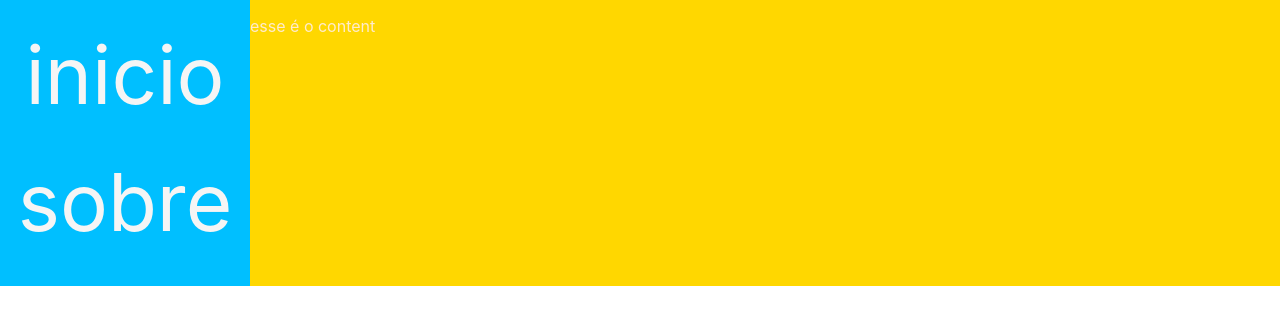
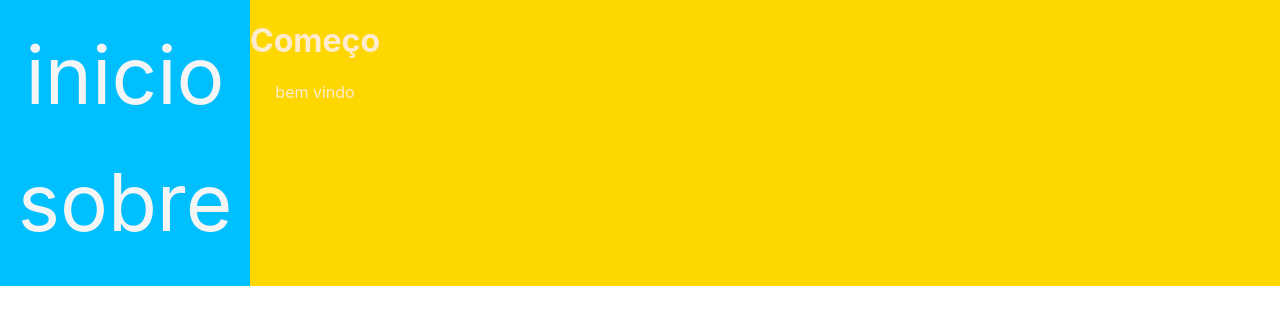
Before and after one commit to viniciusgit2/perfect-react, a React (Create React App) app: page / in a window 1280 px wide. Shown: the top 324 px of the page. Built offline with nearby package versions, Linux system fonts and the light colour scheme.

Commit message:
agora foi a transiçãO de tela

```diff
--- a/src/App.jsx
+++ b/src/App.jsx
@@ -1,11 +1,17 @@
-import React from "react";
 import './App.css'
-import Menu from "./navegação/Menu";
-import Contente from "./navegação/Contente";
-const App=props =>(
-<div className="App">
-<Menu></Menu>
-<Contente></Contente>
-</div>
+import React from 'react'
+
+import { BrowserRouter } from  'react-router-dom' // essa importação mudou
+import Menu from './navegação/Menu'
+import  Contente from './navegação/Contente'
+
+
+const App = props => (
+    <div className="App">
+        <BrowserRouter>
+            <Menu />
+            <Contente />
+        </BrowserRouter>
+    </div>
 )
-export default App
+ export default App
--- a/src/index.js
+++ b/src/index.js
@@ -1,7 +1,7 @@
 import React from 'react';
 import ReactDOM from 'react-dom/client';
 import './index.css';
-import App from './App';
+import App from './App'
 import reportWebVitals from './reportWebVitals';
 
 const root = ReactDOM.createRoot(document.getElementById('root'));
--- a/src/navegação/Contente.jsx
+++ b/src/navegação/Contente.jsx
@@ -1,9 +1,20 @@
 import React from "react";
-import App from "../App.css";
+import { Routes, Route } from "react-router-dom"; // Importe esses arquivos
+ import  Home from '../../src/Home'
+ import  About from '../navegação/About'
+ import  Menu from '../navegação/Menu'
 
-const Contente=props =>(
-<main className="Contente">
-<p>esse é o content</p>
-</main>
-)
-export default Contente
+
+const Contente = props => (
+  <main className="Contente">
+    {/* Toda essa parte está diferente da do professor, analisem as diferenças */}
+    <Routes>
+    <Route path="/About"  element={<About />}></Route>
+    <Route path="/" exact element={<Home />} />
+
+    </Routes>
+    {/* --------------------------------------------------- */}
+  </main>
+);
+
+export default Contente;
```
